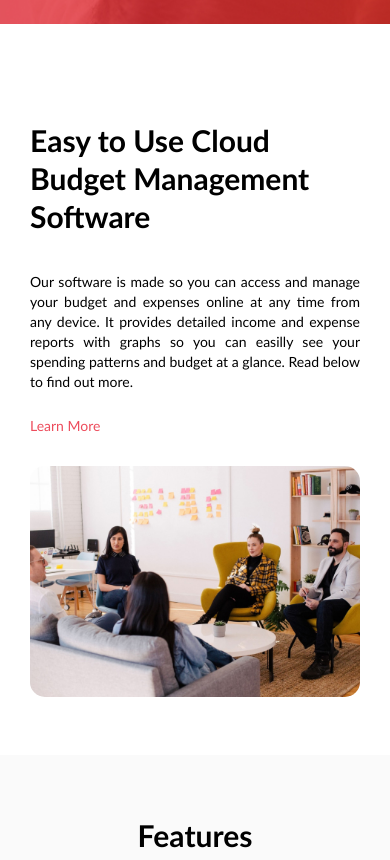
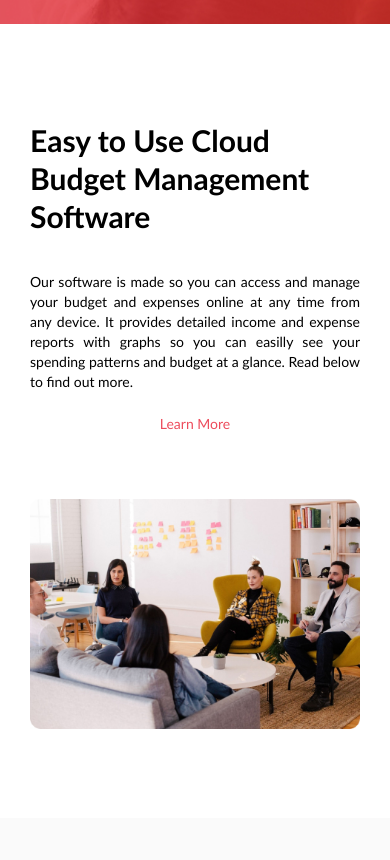
Before and after one commit to YanaShtina/CloudBudget.github.io, a plain HTML site: page index.html in a window 390 px wide. Shown: the part 820-1680 px from the top of the page. Drawn offline with Linux system fonts and the light colour scheme.

Commit message:
bugfix#2

```diff
--- a/index.html
+++ b/index.html
@@ -105,7 +105,7 @@
                Features
             </h2>
             <ul class="features__list list-reset">
-               <li class="features__item features-item features-item--1">
+               <li class="features-item features-item--1">
 
                   <h3 class="features-item__title h3-title">Supports All Currencies and Cards</h3>
                   <p class="features-item__text">We support all popular currencies and is fully customizable to add</p>
@@ -113,7 +113,7 @@
 
                </li>
 
-               <li class="features__item features-item features-item--2">
+               <li class="features-item features-item--2">
 
                   <h3 class="features-item__title h3-title">Manage your expenses on the go</h3>
                   <p class="features-item__text">You can access your account from anywhere in the world on any device</p>
@@ -121,7 +121,7 @@
 
                </li>
 
-               <li class="features__item features-item features-item--3">
+               <li class="features-item features-item--3">
 
                   <h3 class="features-item__title h3-title">Cloud Budget Management Software</h3>
                   <p class="features-item__text">Our software is made so you can access and manage your budget</p>
@@ -140,22 +140,22 @@
                Technology
             </h2>
             <ul class="technology__list list-reset">
-               <li class="technology__item technology-item technology-item--1">
+               <li class="technology-item technology-item--1">
                   <span class="technology-item__img "></span>
                   <h3 class="technology-item__title h3-title">Cloud Storage</h3>
                  <p class="technology-item__text">Access your account from anywhere in the world on any device</p>
                </li>
-               <li class="technology__item technology-item technology-item--2">
+               <li class="technology-item technology-item--2">
                   <span class="technology-item__img"></span>
                   <h3 class="technology-item__title h3-title">Secure</h3>
                  <p class="technology-item__text">All your information is stored on secure cloud servers</p>
                </li>
-               <li class="technology__item technology-item technology-item--3">
+               <li class="technology-item technology-item--3">
                   <span class="technology-item__img"></span>
                   <h3 class="ttechnology-item__title h3-title">PDF Download</h3>
                  <p class="technology-item__text">Download any of your reports in PDF format</p>
                </li>
-               <li class="technology__item technology-item technology-item--4">
+               <li class="technology-item technology-item--4">
                   <span class="technology-item__img"></span>
                   <h3 class="technology-item__title h3-title">CSV Download</h3>
                  <p class="technology-item__text">All your information is stored on secure cloud servers</p>
--- a/scss/main.scss
+++ b/scss/main.scss
@@ -489,7 +489,7 @@
       display: flex;
       flex-wrap: nowrap;
       justify-content: space-between;
-      @include mobile{
+      @include transitional-tablet{
        flex-direction: column;
        align-items: center;
       }
@@ -501,8 +501,11 @@
       margin-right: 125px;
       @include transitional-tablet{
     margin-right: 30px;
+    display: flex;
+    flex-direction: column;
+    align-items: center;
       }
-      @include mobile{
+      @include transitional-tablet{
         width: 100%;
         margin-bottom: 30px;
         margin-right: 0px;
@@ -510,7 +513,7 @@
     }
     &__title{
       margin-bottom: 45px;
-      @include mobile{
+      @include transitional-tablet{
         margin-bottom: 35px;
 
        }
@@ -525,9 +528,11 @@
     }
     &__img{
       width: 50%;
-      @include mobile{
+      margin-right: 55px;
+      @include transitional-tablet{
         width: 100%;
-
+        margin-right: 0px;
+        height: 300px;
        }
       img{
 
@@ -760,7 +765,7 @@
       display: flex;
       flex-wrap: nowrap;
       justify-content: space-between;
-      @include mobile{
+      @include transitional-tablet{
         flex-direction: column;
         align-items: center;
        }
@@ -769,13 +774,14 @@
      width: 50%;
       align-self: center;
       margin-right: 125px;
+
       @include transitional-tablet{
-        margin-right: 30px;
-      }
-      @include mobile{
+        display: flex;
+        flex-direction: column;
+        align-items: center;
         width: 100%;
         margin-right: 0;
-        margin-bottom: 30px;
+        margin-bottom: 40px;
        }
     }
     &__title{
@@ -796,9 +802,11 @@
     }
     &__img{
       width: 50%;
-      @include mobile{
+      margin-right: 55px;
+      @include transitional-tablet{
         width: 100%;
-
+        margin-right: 0px;
+        height: 300px;
        }
       img{
 
```
Also changed, not shown: css/main.css, 1 other file.
